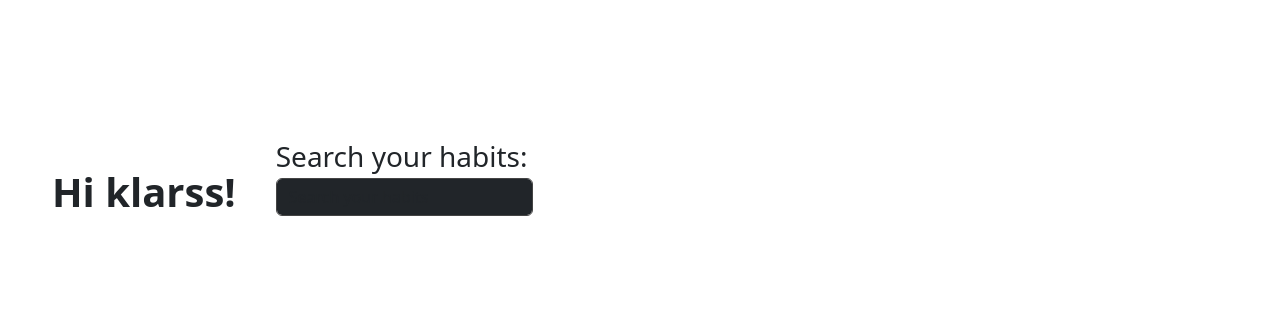
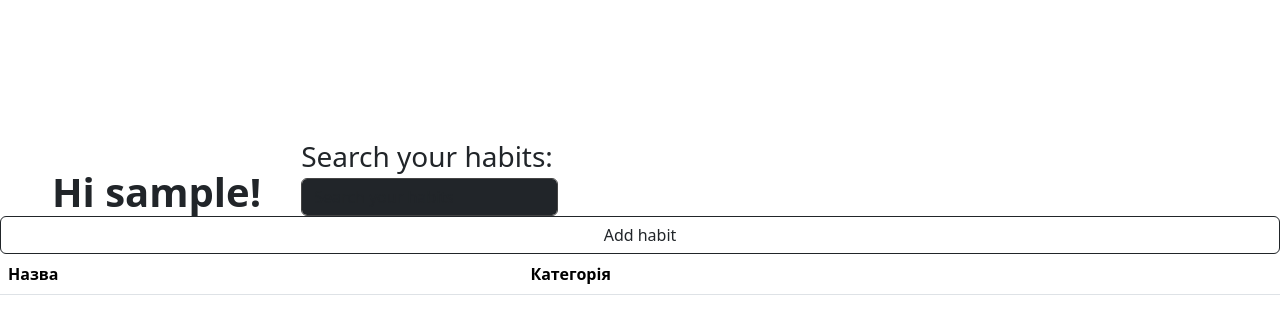
Before and after one commit to kLarss993/Habits-tracker, a Flask app: template code/templates/home.html in a window 1280 px wide. Shown: the part 72-406 px from the top of the page. Run offline with Flask 3, Linux system fonts and the light colour scheme; the template is opened without the code that fills it: most values are stand-ins (such as "Sample title", 1, 10 or a date in 2020); lists and menus that the app fills with data are empty.

Commit message:
Revert "fully made add_habit"
This reverts commit 06c9118c

```diff
--- a/code/app.py
+++ b/code/app.py
@@ -1,4 +1,5 @@
 import re
+from datetime import datetime, timedelta
 
 from flask import *
 from werkzeug.security import generate_password_hash, check_password_hash
@@ -10,15 +11,32 @@ app = Flask(__name__)
 app.secret_key = 'maybe_secret_key'
 models.init_db()
 
-@app.route('/')
+
+def is_logged():
+    if 'username' in session:
+        return True
+    else:
+        redirect(url_for('login'))
+
+
+@app.route('/', methods=['GET', 'POST'])
 def home():
-    if 'username' in session:
+    if is_logged():
         username = session.get('username', 'Guest')
     else:
         flash('Please log in')
         return redirect(url_for('login'))
 
-    return render_template('home.html')
+    today = datetime.now()
+    dates = []
+    for i in range(6, -1, -1):  # 6 days ago to today (7 days total)
+        date = today - timedelta(days=i)
+        dates.append(date.strftime('%b %d'))
+
+    return render_template('table.html', dates=dates)
+
+
+    return render_template('home.html', username=username)
 
 @app.route('/register', methods=['GET', 'POST'])
 def register():
@@ -71,6 +89,28 @@ def login():
 
     return render_template('login.html')
 
+@app.route('/add_habit', methods=['GET', 'POST'])
+def add_habit():
+    if is_logged():
+        username = session.get('username')
+        user_id = get_user_id_by_name(username)
+    else:
+        flash('Please log in')
+        return redirect(url_for('login'))
+    if request.method == 'POST':
+        habit_name = request.form.get('new_habit_name')
+        habit_category = request.form.get('new_habit_category')
+        if habit_exists(user_id, habit_name):
+            flash('Habit already exists')
+            return redirect(url_for('home'))
+        else:
+            add_habits(user_id, habit_name, habit_category)
+            flash('Habit added')
+            return redirect(url_for('home'))
+
+    return render_template('/add_habit.html')
+
+
 @app.route('/logout')
 def logout():
     if 'username' in session:
@@ -80,16 +120,16 @@ def logout():
         flash('You are log out')
         return redirect(url_for('login'))
 
+    # return render_template(username=username)
 
 if __name__ == '__main__':
     app.run(debug=True)
 
 
-    #зробить видалення звичок
+    # зробить додавання звичок
+    # зробить видалення звичок
     #зробить редагування звичок
     #зробить табличку для перегляду звичок
     #зробить шоб можна було задавать за скільки днів виконать звичку
-
-            #показувати поточний рік та місяць за допомогою бібліотеки time
-
+    #показувати поточний рік та місяць за допомогою бібліотеки time
     #в табличці має буть 14 кружків, коли користувач пройшов перші 7, мають появитись нові 7
--- a/code/templates/home.html
+++ b/code/templates/home.html
@@ -3,18 +3,34 @@
 {% block title %}Home page{% endblock %}
 
 {% block content %}
+<form method="POST">
     <div class="container-fluid mt-4 header-wrapper">
         <div class="row align-items-end">
             <div class="col-auto">
-                    <h1 align="right" class="mb-0"><strong><b>Hi klarss!</b></strong></h1>
+                <h1 align="right" class="mb-0"><strong><b>Hi {{username}}!</b></strong></h1>
             </div>
 
             <div class="col-auto ms-3">
                 <h3 for="search" class="form-label d-block mb-1">Search your habits: </h3>
-                    <input type="text" id="search" class="form-control bg-dark text-white" placeholder="Search your habits" style="border-color: #444;">
-                </div> <br> <br>
+                <input type="text" id="search" class="form-control bg-dark text-white" placeholder="Search your habits"
+                       style="border-color: #444;">
+            </div>
+            <br> <br>
 
         </div>
     </div>
+</form>
+
+    <div class="d-grid gap-2">
+        <a href="{{url_for('add_habit')}}" class="btn btn-outline-dark w-100">Add habit</a>
+    </div>
+<table class="table table-striped">
+    <thead>
+        <th>Назва</th>
+        <th>Категорія</th>
+
+    </thead>
+
+</table>
 
 {% endblock %}
```
Lines whose indentation alone changed are shown as unchanged.
